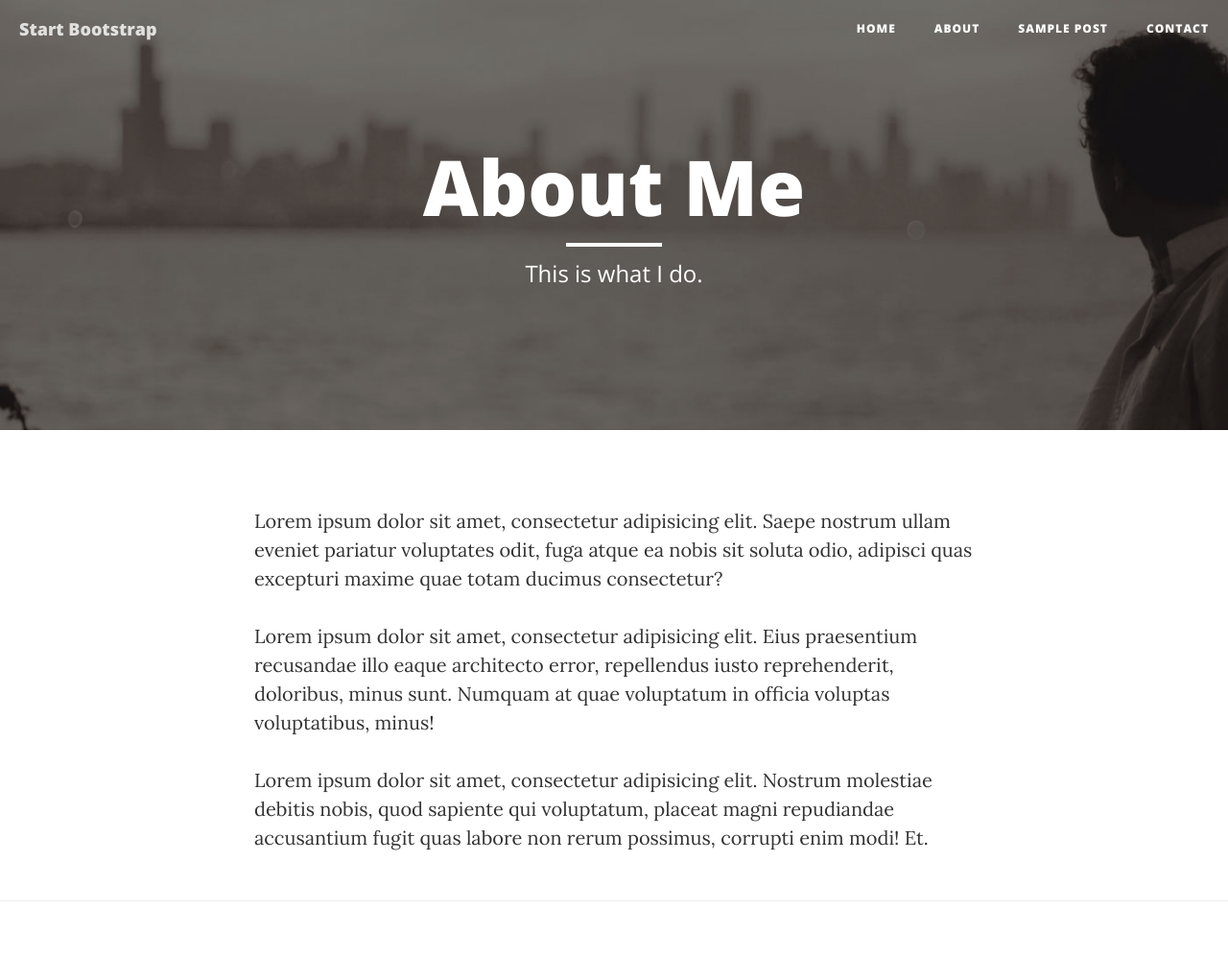
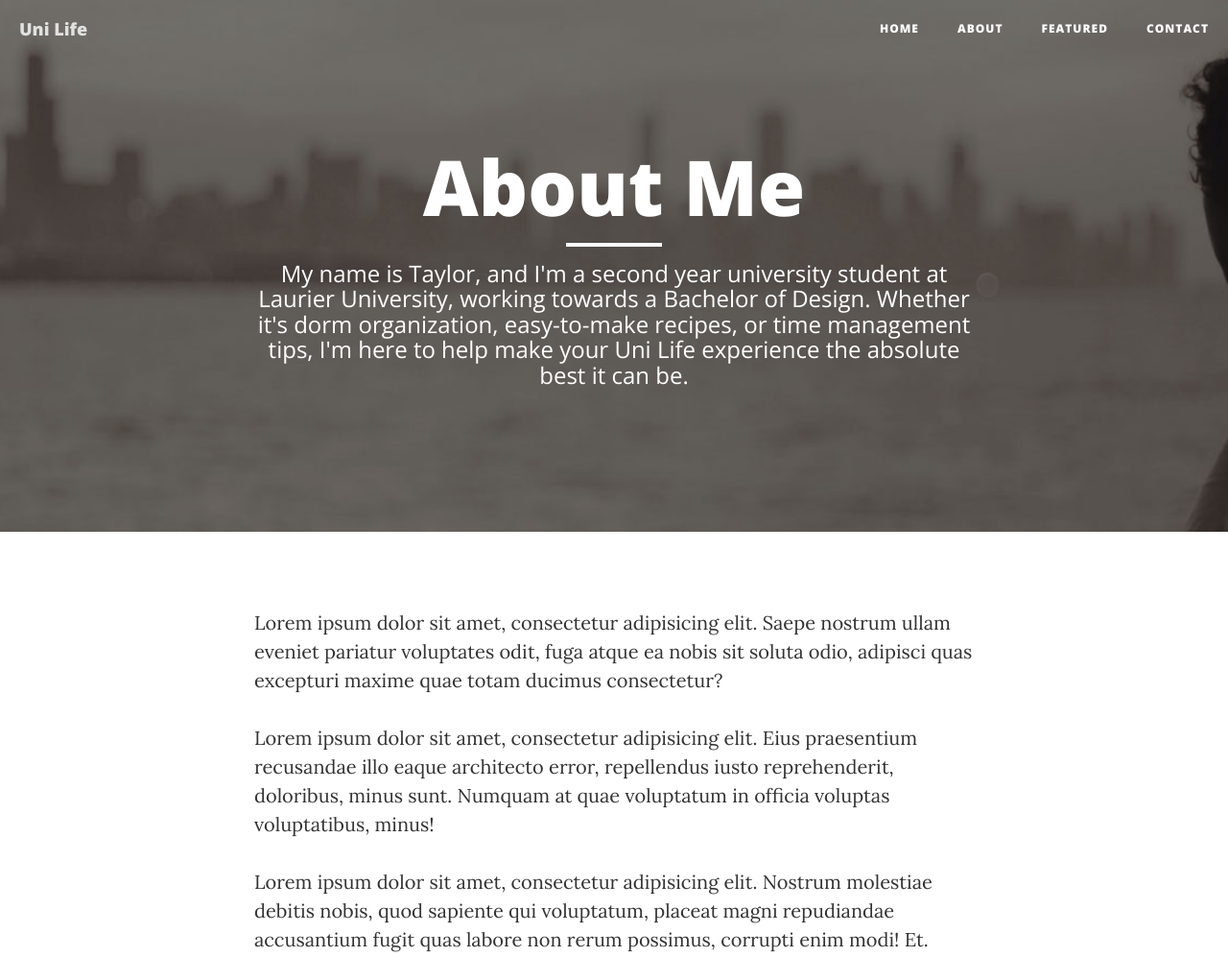
Before and after one commit to taydesabrais/UX220, a website: page about.html in a window 1280 px wide. Shown: the top 997 px of the page at 96% size. Drawn offline with nearby package versions, Linux system fonts and the light colour scheme.

Commit message:
Blog Post Text Main

```diff
--- a/about.html
+++ b/about.html
@@ -9,7 +9,7 @@
     <meta name="description" content="">
     <meta name="author" content="">
 
-    <title>Clean Blog - About</title>
+    <title>Uni Life Blog - About</title>
 
     <!-- Bootstrap Core CSS -->
     <link href="vendor/bootstrap/css/bootstrap.min.css" rel="stylesheet">
@@ -42,7 +42,7 @@
                     <span class="sr-only">Toggle navigation</span>
                     Menu <i class="fa fa-bars"></i>
                 </button>
-                <a class="navbar-brand" href="index.html">Start Bootstrap</a>
+                <a class="navbar-brand" href="index.html">Uni Life</a>
             </div>
 
             <!-- Collect the nav links, forms, and other content for toggling -->
@@ -55,7 +55,7 @@
                         <a href="about.html">About</a>
                     </li>
                     <li>
-                        <a href="post.html">Sample Post</a>
+                        <a href="post.html">Featured</a>
                     </li>
                     <li>
                         <a href="contact.html">Contact</a>
@@ -76,7 +76,8 @@
                     <div class="page-heading">
                         <h1>About Me</h1>
                         <hr class="small">
-                        <span class="subheading">This is what I do.</span>
+                        <span class="subheading">My name is Taylor, and I'm a second year university student at Laurier University, working towards a Bachelor of Design.
+                            Whether it's dorm organization, easy-to-make recipes, or time management tips, I'm here to help make your Uni Life experience the absolute best it can be. </span>
                     </div>
                 </div>
             </div>
```
